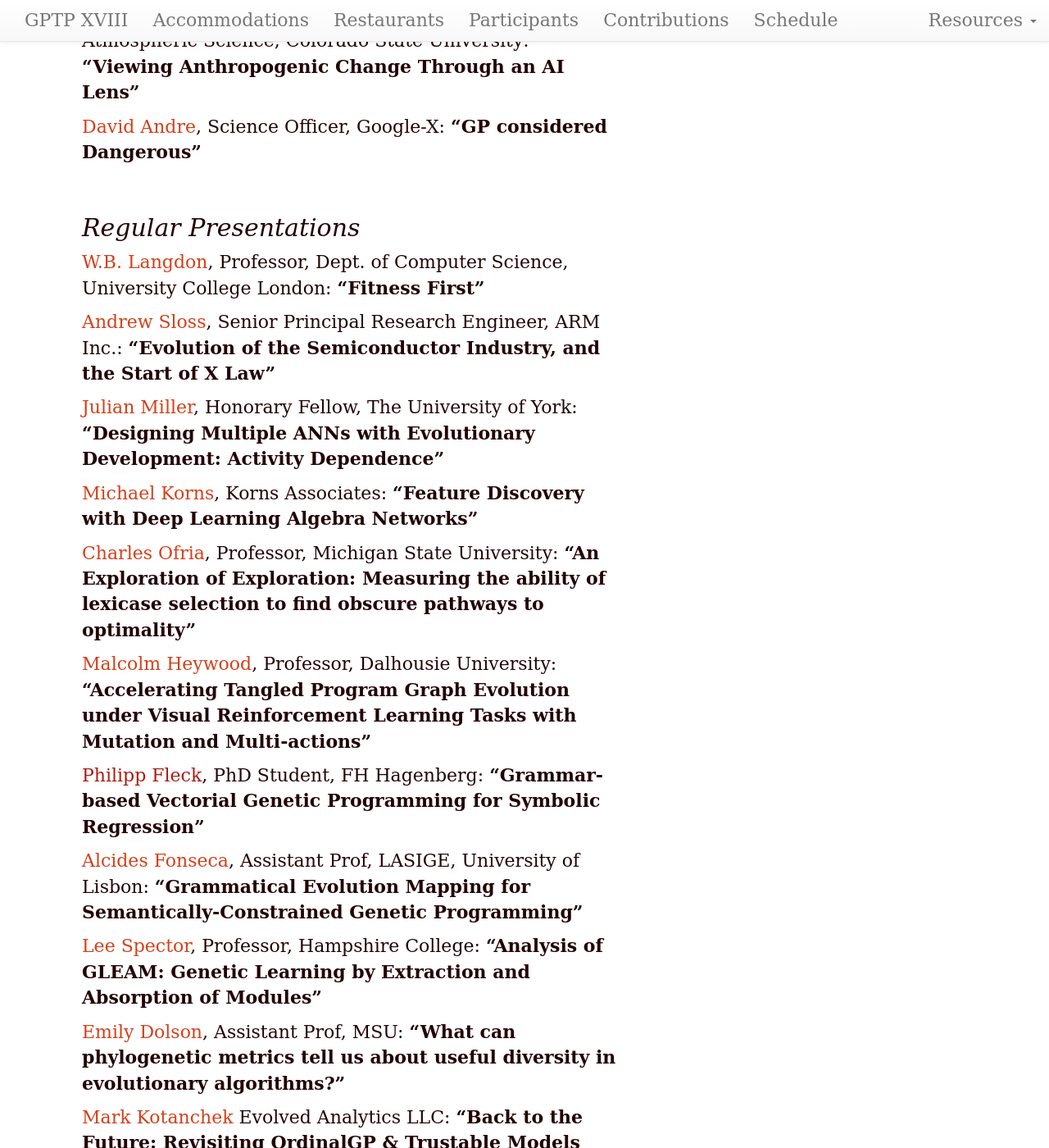
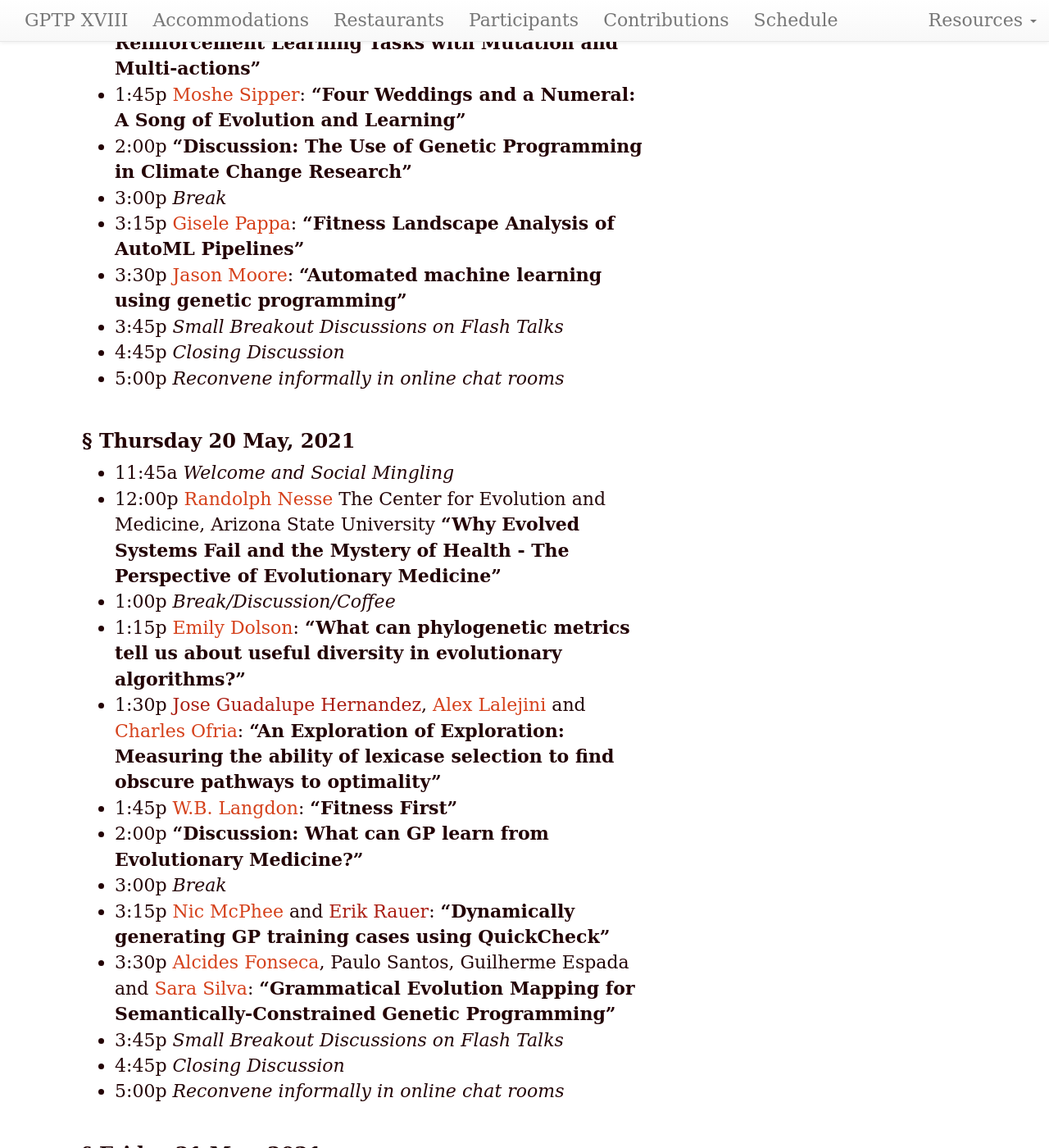
Before and after one commit to GPTP-workshop/gptp-workshop.github.io, a Jekyll site: the page built from schedule.md, in a window 1280 px wide and 1400 px high, scrolled down 605 px. Shown: the whole window at 82% size. Built offline with Jekyll 4.4.1, drawn with Linux system fonts in a browser that asks for light colours; our own code applies the rules of GitHub Pages for plain Markdown files; some of the changed text lies outside the part shown.

Commit message:
Update schedule.md

```diff
--- a/schedule.md
+++ b/schedule.md
@@ -1,73 +1,11 @@
 ---
 layout: default
-updated: "May 7, 2021"
+updated: "May 17, 2021"
 roman: "XVIII"
 dates: "May 19-21, 2021"
 ---
 
 
-The 2021 workshop schedule is currently being assembled. We shall first list the presentations
-in the order they have been announced to us. If you scroll down, you can see the program of
-the days taking shape.
-
-
-## Keynote Talks
-[Randolph Nesse](https://www.randolphnesse.com/) Research Professor of Life Sciences, and Founding Director (2014-2019),
-The Center for Evolution and Medicine, Arizona State University:
-**"Why Evolved Systems Fail and the Mystery of Health - The Perspective of Evolutionary Medicine"**
-
-[Elizabeth Barnes](https://www.atmos.colostate.edu/people/faculty/barnes/), Associate Professor, Dept. of Atmospheric Science, Colorado State University:
-**"Viewing Anthropogenic Change Through an AI Lens"**
-
-[David Andre](https://www.linkedin.com/in/david-andre-50089/), Science Officer, Google-X:
-**"GP considered Dangerous"**
-
-
-## Regular Presentations
-[W.B. Langdon](http://www0.cs.ucl.ac.uk/staff/W.Langdon/), Professor, Dept. of Computer Science, University College London:
-**"Fitness First"**
-
-[Andrew Sloss](https://www.linkedin.com/in/asloss), Senior Principal Research Engineer, ARM Inc.:
-**"Evolution of the Semiconductor Industry, and the Start of X Law"**
-
-[Julian Miller](https://www.york.ac.uk/electronic-engineering/staff/julian_miller/), Honorary Fellow, The University of York:
-**"Designing Multiple ANNs with Evolutionary Development: Activity Dependence"**
-
-[Michael Korns](https://www.researchgate.net/profile/Michael-Korns), Korns Associates:
-**"Feature Discovery with Deep Learning Algebra Networks"**
-
-[Charles Ofria](https://ofria.com/), Professor, Michigan State University:
-**"An Exploration of Exploration: Measuring the ability of lexicase selection to find obscure pathways to optimality"**
-
-[Malcolm Heywood](https://web.cs.dal.ca/~mheywood/), Professor, Dalhousie University:
-**"Accelerating Tangled Program Graph Evolution under Visual Reinforcement Learning Tasks with Mutation and Multi-actions"**
-
-[Philipp Fleck](), PhD Student, FH Hagenberg:
-**"Grammar-based Vectorial Genetic Programming for Symbolic Regression"**
-
-[Alcides Fonseca](http://alcidesfonseca.com), Assistant Prof, LASIGE, University of Lisbon:
-**"Grammatical Evolution Mapping for Semantically-Constrained Genetic Programming"**
-
-[Lee Spector](http://faculty.hampshire.edu/lspector/), Professor, Hampshire College:
-**"Analysis of GLEAM: Genetic Learning by Extraction and Absorption of Modules"**
-
-[Emily Dolson](https://cse.msu.edu/~dolsonem/), Assistant Prof, MSU:
-**"What can phylogenetic metrics tell us about useful diversity in evolutionary algorithms?"**
-
-[Mark Kotanchek](https://www.researchgate.net/profile/Mark-Kotanchek) Evolved Analytics LLC:
-**"Back to the Future: Revisiting OrdinalGP & Trustable Models after a Decade"**
-
-[Gisele Pappa](https://homepages.dcc.ufmg.br/~glpappa/indexEn.html), Associate Prof, Federal University of Minas Gerais:
-**"Fitness Landscape Analysis of AutoML Pipelines"**
-
-[Moshe Sipper](https://www.moshesipper.com/), Professor, Ben-Gurion University:
-**"Four Weddings and a Numeral: A Song of Evolution and Learning"**
-
-[Jason Moore](http://epistasis.org/jason-h-moore-phd/), Professor, Director of Penn Institute for Biomedical Informatics, University of Pennsylvania:
-**"Automated machine learning using genetic programming"**
-
-[Nic McPhee](https://academics.morris.umn.edu/nic-mcphee), Professor, University of Minnesota, Morris:
-**"Dynamically generating GP training cases using QuickCheck"**
 
 
 ### Wednesday 19 May, 2021
```
